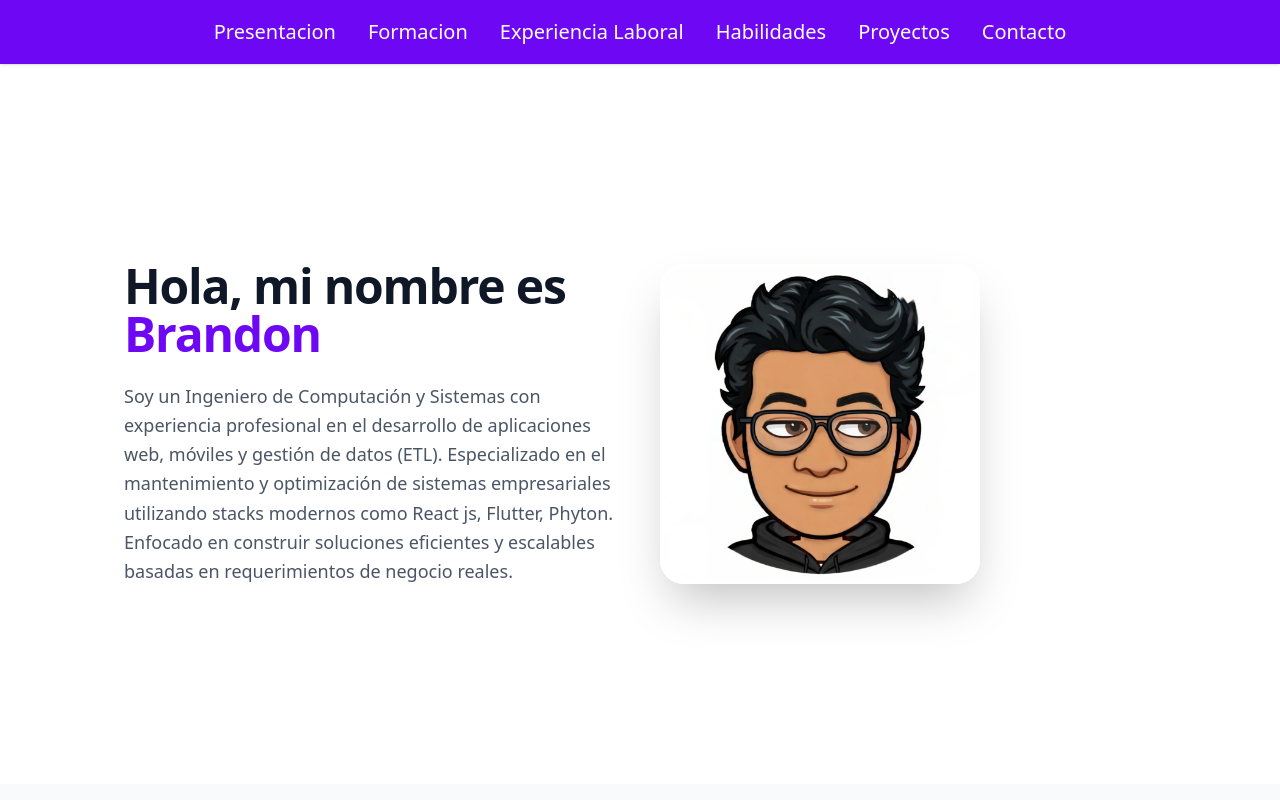
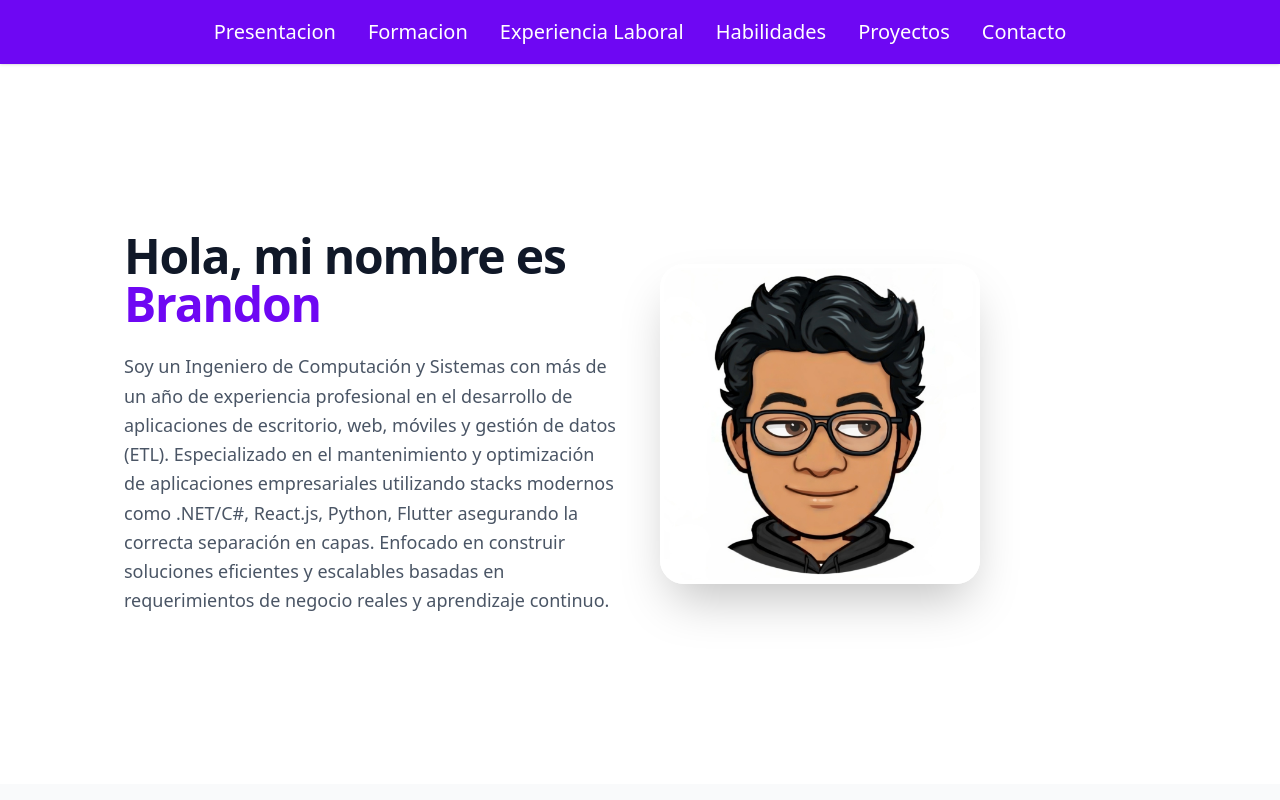
Before and after one commit to bran24/bran24.github.io, a React (Vite) app: page / in a window 1280 px wide. Shown: the top 800 px of the page. Built offline with nearby package versions, Linux system fonts and the light colour scheme.

Commit message:
proyecto

```diff
--- a/src/App.jsx
+++ b/src/App.jsx
@@ -29,7 +29,7 @@ function App() {
                 Hola, mi nombre es <span className="text-primary">Brandon</span>
               </h1>
               <p className="text-lg text-gray-600 leading-relaxed max-w-2xl">
-               Soy un Ingeniero de Computación y Sistemas con experiencia profesional en el desarrollo de aplicaciones web, móviles y gestión de datos (ETL). Especializado en el mantenimiento y optimización de sistemas empresariales utilizando stacks modernos como React js, Flutter, Phyton. Enfocado en construir soluciones eficientes y escalables basadas en requerimientos de negocio reales.
+               Soy un Ingeniero de Computación y Sistemas con más de un año de experiencia profesional en el desarrollo de aplicaciones de escritorio, web, móviles y gestión de datos (ETL). Especializado en el mantenimiento y optimización de aplicaciones empresariales utilizando stacks modernos como .NET/C#, React.js, Python, Flutter asegurando la correcta separación en capas. Enfocado en construir soluciones eficientes y escalables basadas en requerimientos de negocio reales y aprendizaje continuo.
               </p>
             </div>
 
```
